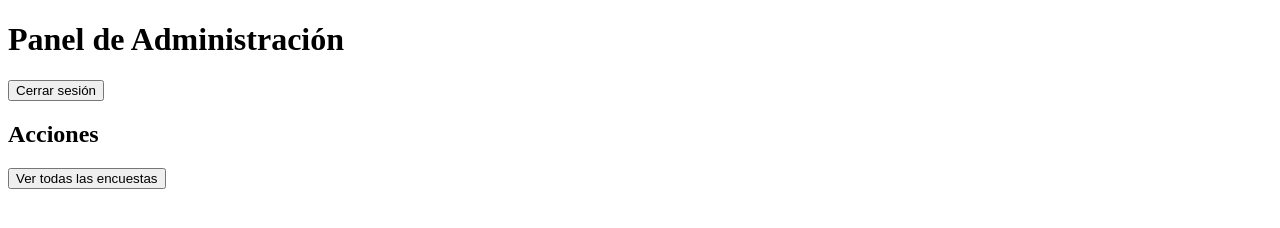
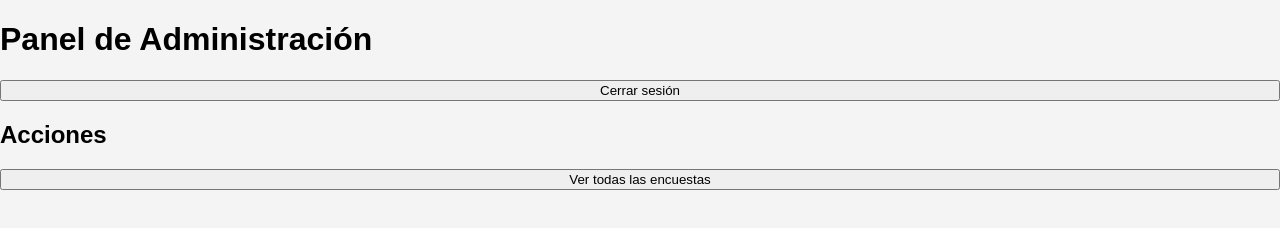
Before and after one commit to NGC-3628/survey, a website: page front/admin.html in a window 1280 px wide. Drawn offline with Linux system fonts and the light colour scheme; the site is published under a folder, as on GitHub Pages, so addresses that start at the root find nothing; no server answers.

Commit message:
dtylesAddress

```diff
--- a/front/admin.html
+++ b/front/admin.html
@@ -4,7 +4,7 @@
   <meta charset="UTF-8">
   <meta name="viewport" content="width=device-width, initial-scale=1.0">
   <title>Panel Admin - Encuestas</title>
-  <link rel="stylesheet" href="/survey/styles/styles.css">
+  <link rel="stylesheet" href="styles/styles.css">
 
 </head>
 <body>
```
